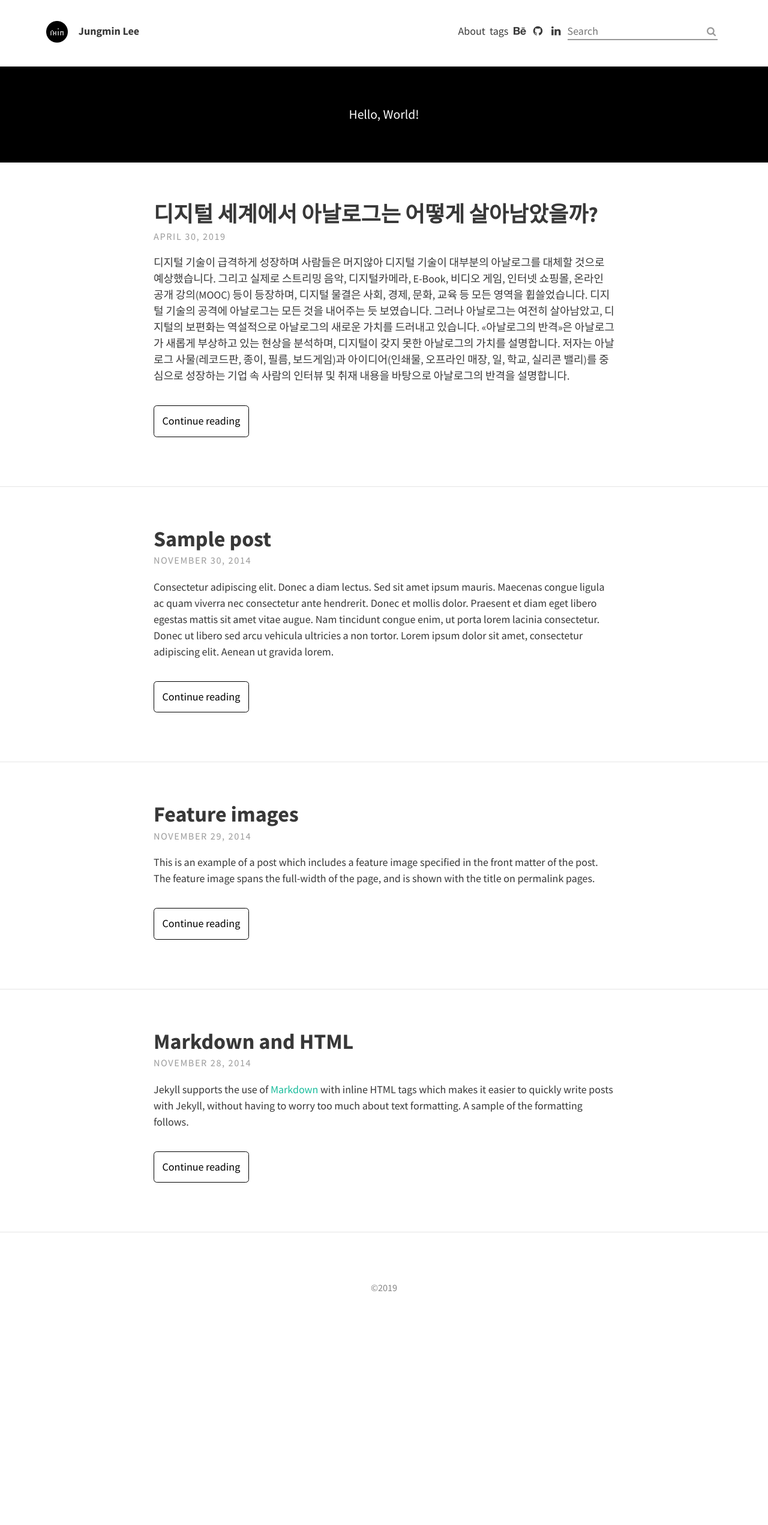
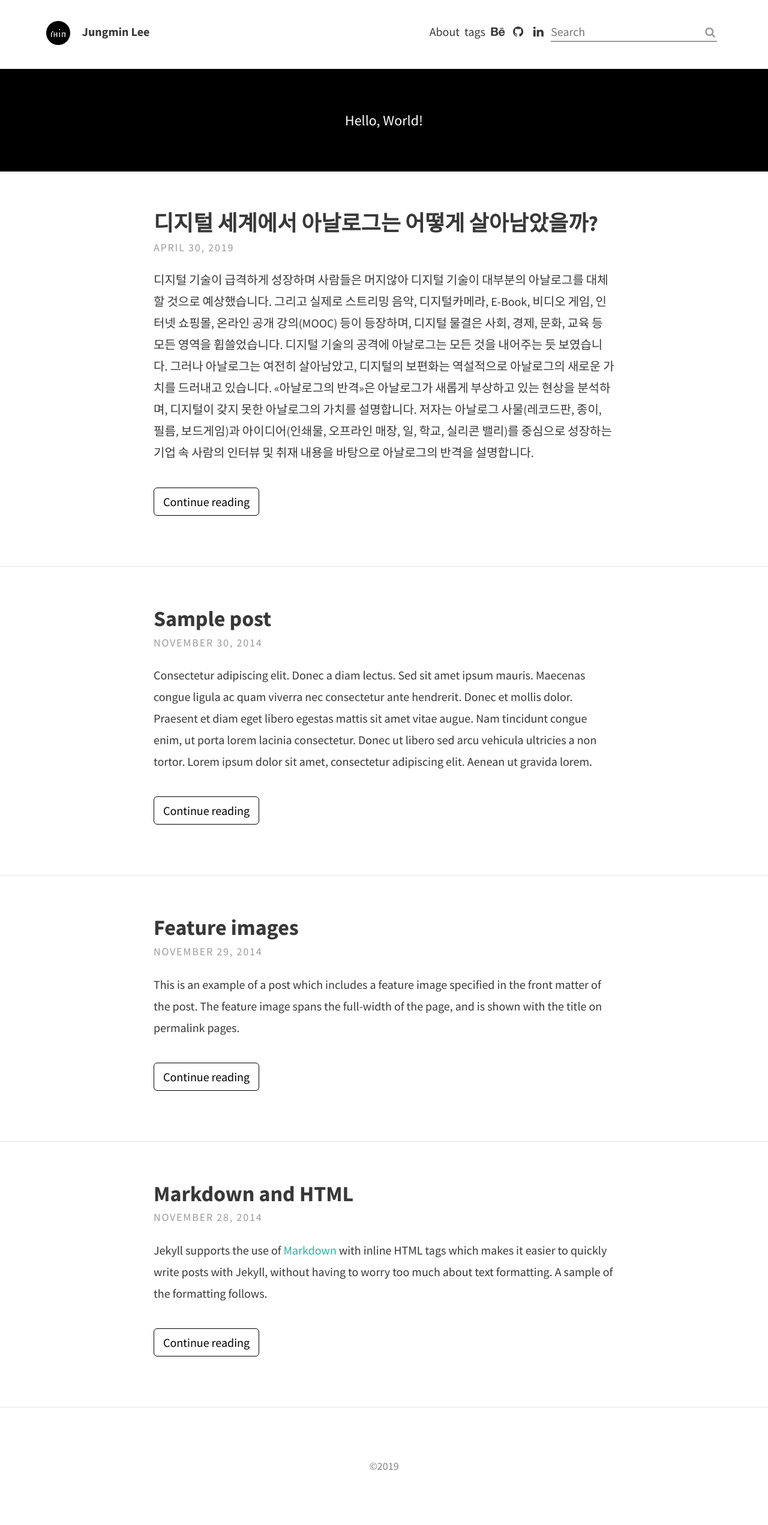
Before and after one commit to jungminL/jungminl.github.io, a Jekyll site: the page built from index.html, in a window 1280 px wide. Shown: the whole page at 60% size. Built offline with Jekyll 4.4.1, drawn with Linux system fonts in a browser that asks for light colours; the list of posts is cut into pages by our own code; before the commit the page ends 2240 px from its top, so only the background shows below that.

Commit message:
default-amend

```diff
--- a/_sass/base/_global.scss
+++ b/_sass/base/_global.scss
@@ -24,36 +24,37 @@ html {
 body {
   color: $text-color;
   font-family: $font-family-main;
-  font-size: 18px;
-  line-height: 180%;
+  font-size: $font-size;
   word-wrap: break-word;
 }
 h1, h2, h3, h4, h5, h6 {
   font-family: $font-family-headings;
-  line-height: 1.3em;
+  line-height: 1.3;
   margin: 0.67em 0;
   a {
     color: $text-color;
   }
 }
 h1 {
-  font-size: 2em;
+  font-size: 1.8em;
 }
 h2 {
-  font-size: 1.5em;
+  font-size: 1.4em;
 }
 h3 {
-  font-size: 1.25em;
+  font-size: 1.1em;
 }
 h4 {
-  font-size: 1.0em;
+  font-size: 0.8em;
 }
-//인용부호 라인/컬러/인용범위여백
+h6 {
+  color: #909090;
+  font-weight: 500;
+  font-size: 0.8em;
+}
 blockquote {
-  border-left: .25rem solid lightgray;
-  color: #878d97;
-  margin: .8rem 0 1rem 0;
-  padding: .5rem 1rem;
+    border-left: 2px solid;
+    padding: 1em 1em;
 }
 blockquote p:last-child,
 footer p:last-child {
@@ -90,7 +91,7 @@ dd {
     margin-left: 2em;
 }
 p, ol, ul, dl, .math-display {
-  line-height: 1.5;
+  line-height: 1.8;
   margin-bottom: 1em;
 }
 // KaTeX math display
@@ -131,3 +132,5 @@ img[align=left] {
 img[align=right] {
   margin-left: 3%;
 }
+
+img.aligncenter{display:block;margin:0 auto}
```
